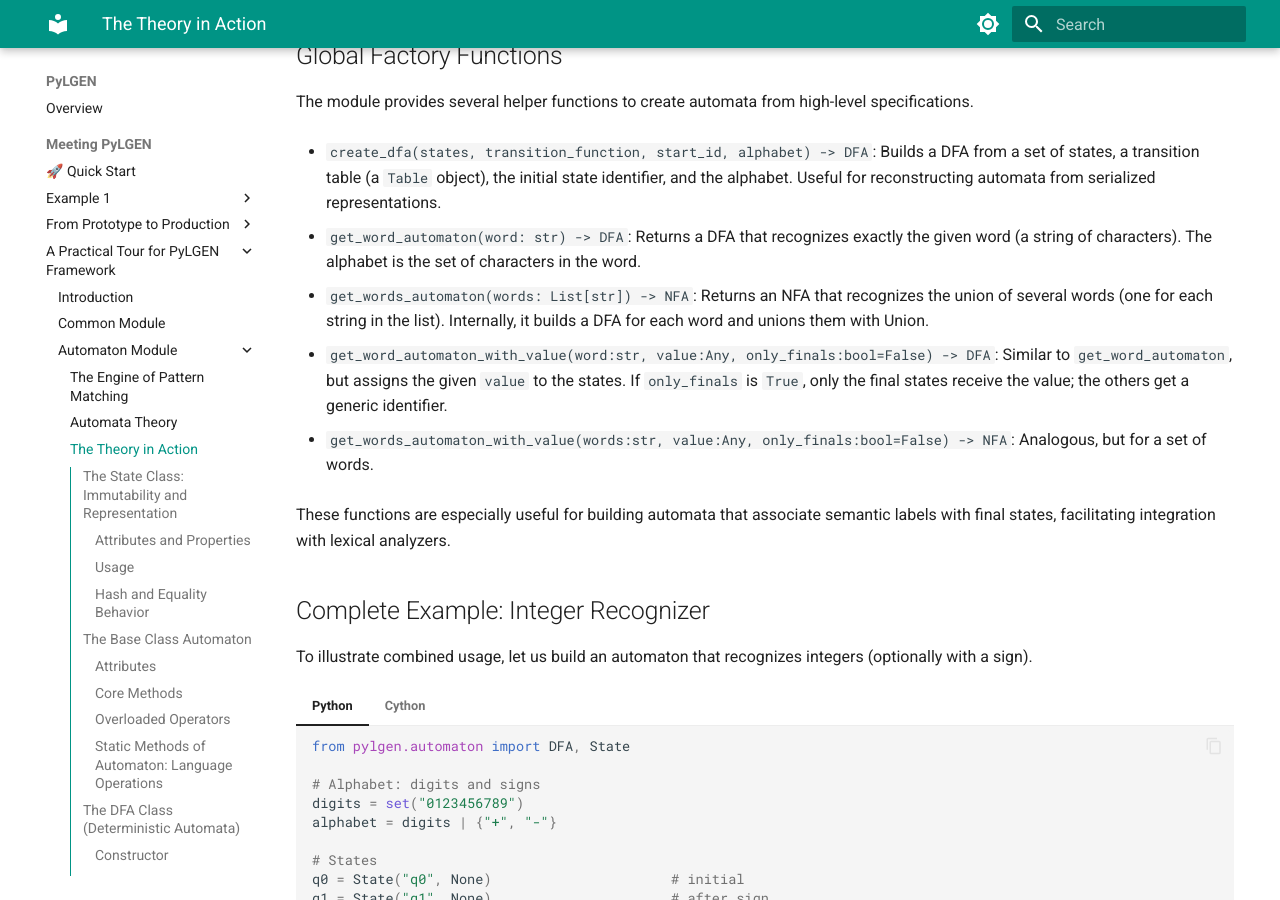
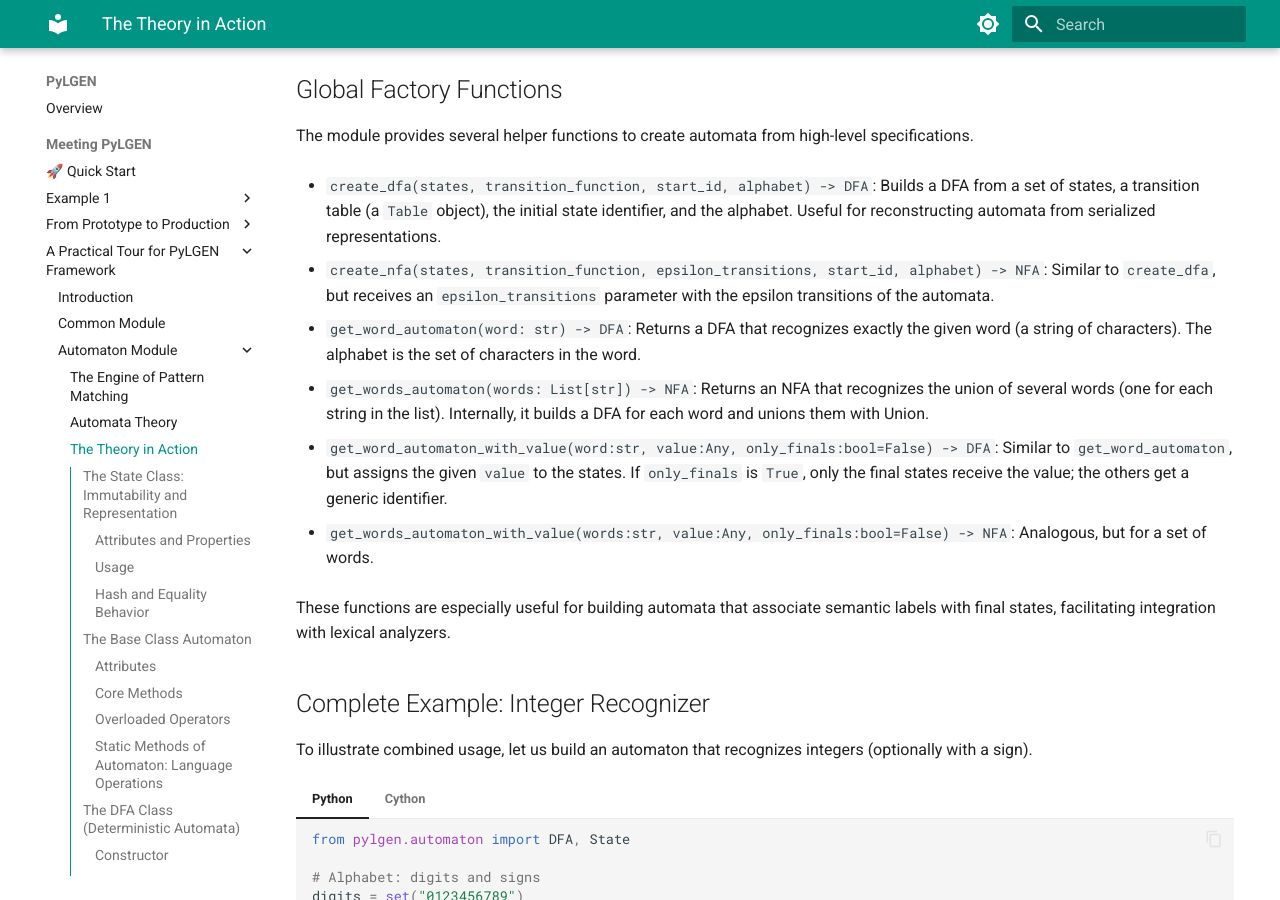
Before and after one commit to YonyUk/pylgen, an MkDocs documentation site: the page built from docs/api/automaton/automaton.md, in a window 1280 px wide and 900 px high, scrolled down 5755 px. Built offline with MkDocs 1.6.1 and Material for MkDocs 9.7.7, drawn with Linux system fonts in a browser that asks for light colours; some of the changed text lies outside the part shown.

Commit message:
updates documentation for the new methods

```diff
--- a/docs/api/automaton/automaton.md
+++ b/docs/api/automaton/automaton.md
@@ -91,6 +91,7 @@
  - `closure(state) -> Set[State]`: Computes the ε‑closure of the given state, using an internal cache to avoid recomputation. It implements an iterative stack-based traversal, correctly handling cyclic dependencies through a notification system.
  - `make_complete() -> None`: Completes the automaton by adding a sink state (`FAULT`) and missing transitions pointing to it. It records the added transitions so the automaton can be restored to its previous state.
  - `restore_to_before_complete() -> None`: Removes the sink state and the added transitions, reverting the automaton to its original incomplete state.
+ - `extend_alphabet(Set[str]) -> None`: Extends the alphabet with the new given symbols.
 
 > ### Overloaded Operators
 
@@ -232,6 +233,8 @@
 
  - `create_dfa(states, transition_function, start_id, alphabet) -> DFA`: Builds a DFA from a set of states, a transition table (a `Table` object), the initial state identifier, and the alphabet. Useful for reconstructing automata from serialized representations.
 
+ - `create_nfa(states, transition_function, epsilon_transitions, start_id, alphabet) -> NFA`: Similar to `create_dfa`, but receives an `epsilon_transitions` parameter with the epsilon transitions of the automata.
+
  - `get_word_automaton(word: str) -> DFA`: Returns a DFA that recognizes exactly the given word (a string of characters). The alphabet is the set of characters in the word.
 
  - `get_words_automaton(words: List[str]) -> NFA`: Returns an NFA that recognizes the union of several words (one for each string in the list). Internally, it builds a DFA for each word and unions them with Union.
```
